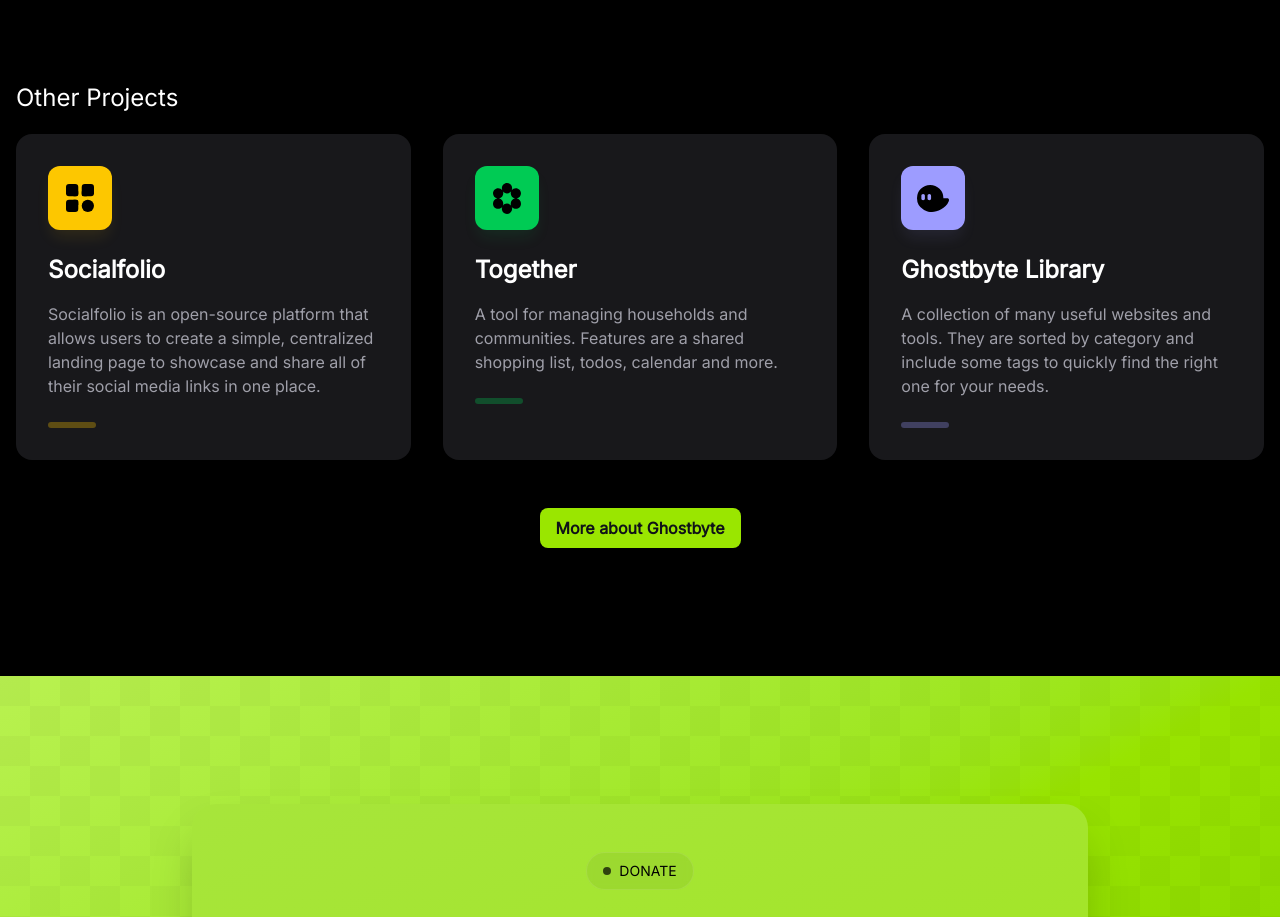
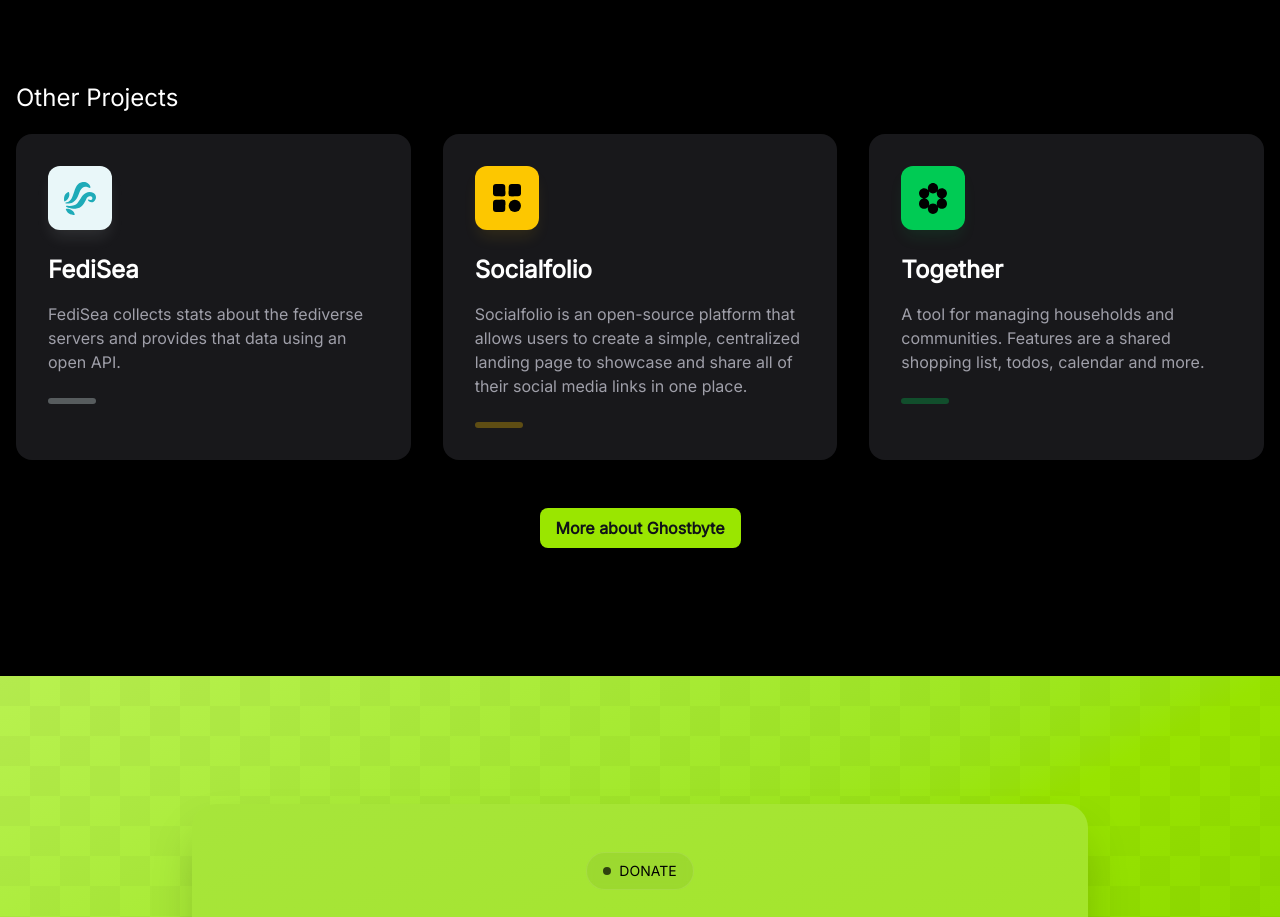
Before and after one commit to ghostbyte-dev/pixelix-website, a Next.js app: page / in a window 1280 px wide. Shown: the part 3405-4322 px from the top of the page. Built offline with nearby package versions, Linux system fonts and the light colour scheme.

Commit message:
Add fedisea project

```diff
--- a/src/components/GhostbyteSection.tsx
+++ b/src/components/GhostbyteSection.tsx
@@ -56,6 +56,21 @@ export default function GhostbyteSection() {
           <FeatureCard
             icon={
               <Image
+                src="/ghostbyte/fedisea.svg"
+                alt=""
+                width={32}
+                height={32}
+              />
+            }
+            accentColor="#e9f7f9"
+            href="https://fedisea.surf/"
+            title="FediSea"
+            description="FediSea collects stats about the fediverse servers and provides that data using an open API."
+          />
+
+          <FeatureCard
+            icon={
+              <Image
                 src="/ghostbyte/socialfolio.svg"
                 alt=""
                 width={28}
@@ -84,21 +99,6 @@ export default function GhostbyteSection() {
             title="Together"
             description="A tool for managing households and communities. Features are a shared shopping list, todos, calendar and more."
           />
-
-          <FeatureCard
-            icon={
-              <Image
-                src="/ghostbyte/ghostbyte-library.svg"
-                alt=""
-                width={32}
-                height={28}
-              />
-            }
-            accentColor="#9d9cff"
-            href="https://library.ghostbyte.dev/"
-            title="Ghostbyte Library"
-            description="A collection of many useful websites and tools. They are sorted by category and include some tags to quickly find the right one for your needs."
-          />
         </div>
 
         <div className="w-full flex justify-center mt-12">
```
Also changed, not shown: public/ghostbyte/fedisea.svg (added).
